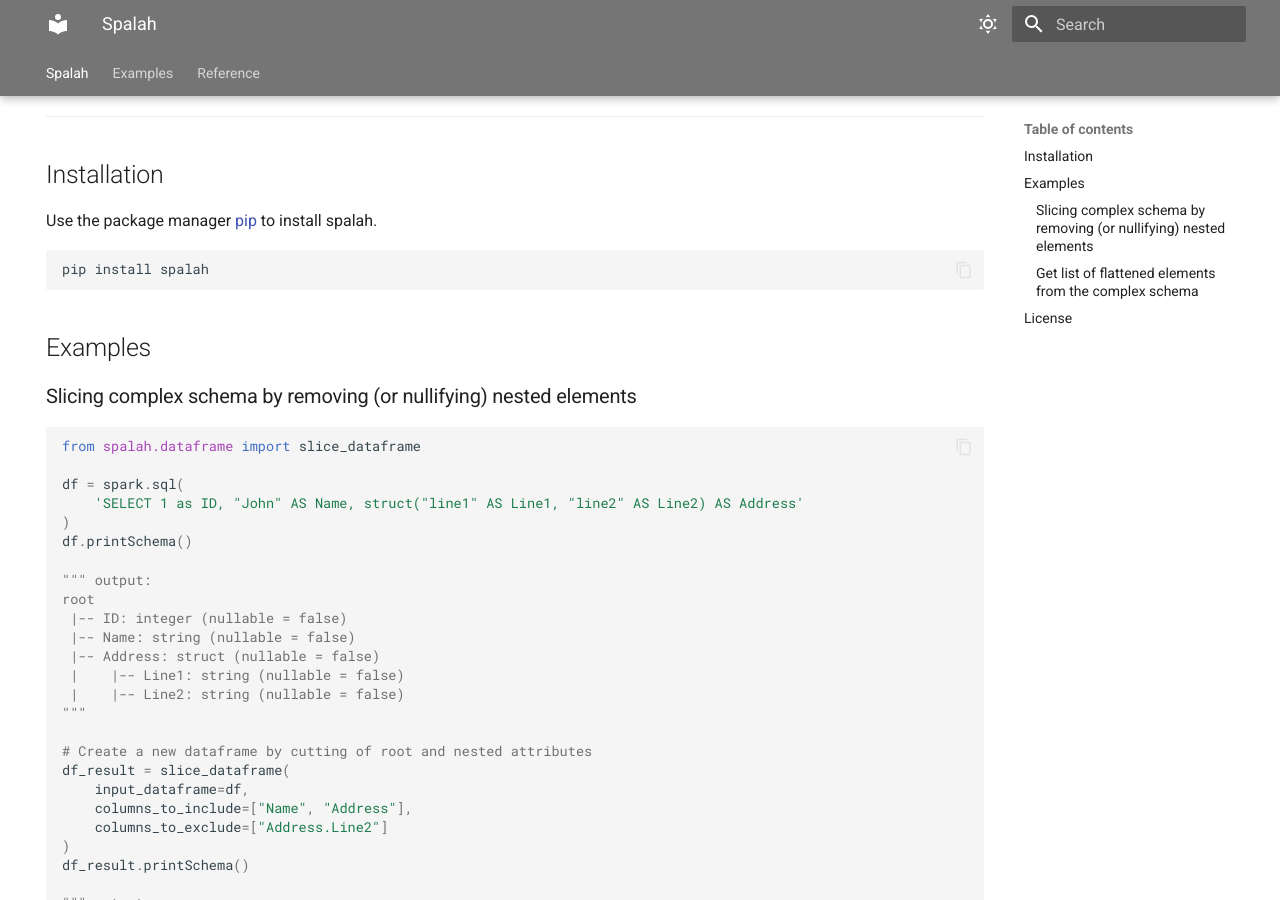
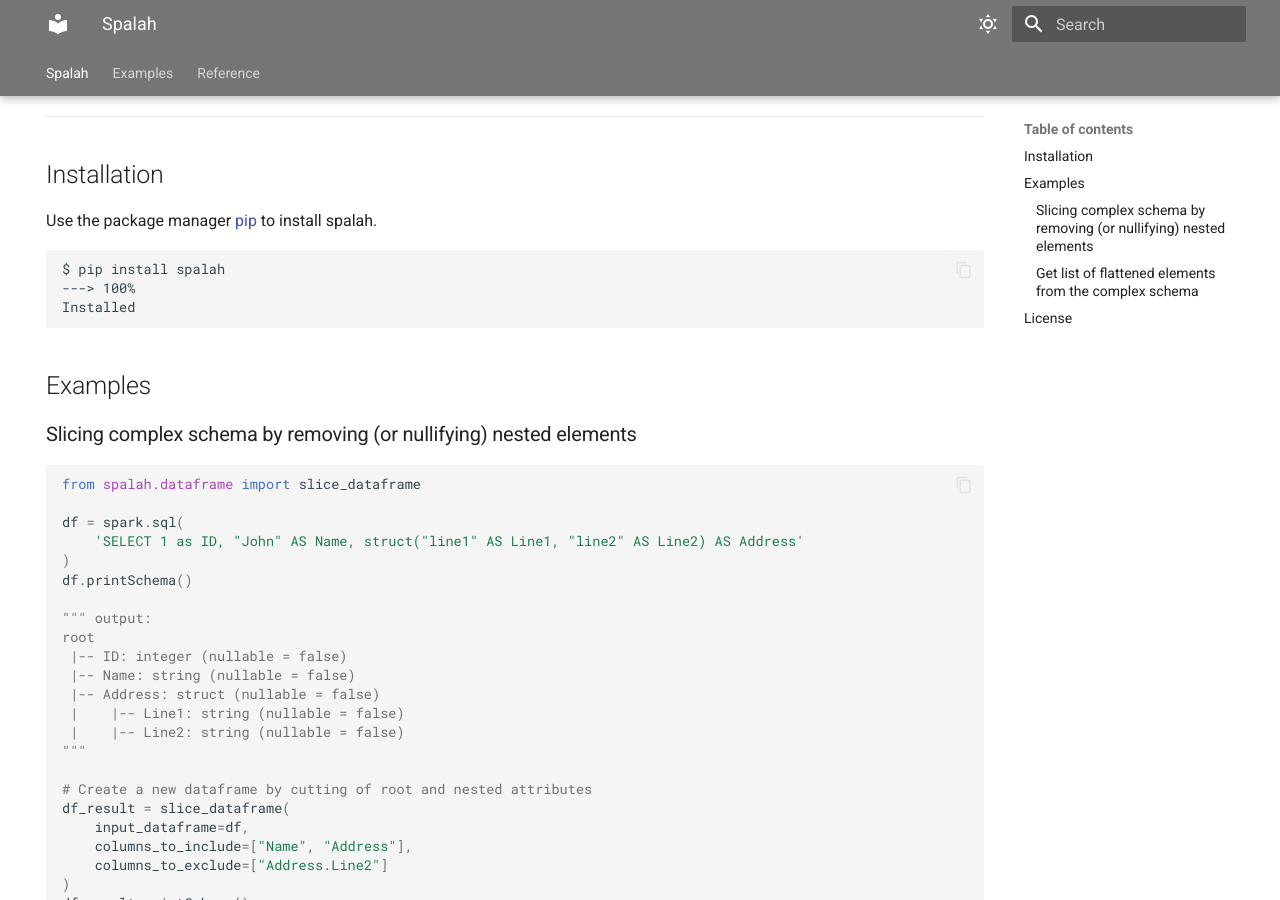
Before and after one commit to avolok/spalah, an MkDocs documentation site: the page built from docs/index.md, in a window 1280 px wide and 900 px high, scrolled down 372 px. Built offline with MkDocs 1.6.1 and Material for MkDocs 9.7.7, drawn with Linux system fonts in a browser that asks for light colours.

Commit message:
docs-add-termynal-update-index

````diff
--- a/docs/index.md
+++ b/docs/index.md
@@ -22,8 +22,12 @@
 
 Use the package manager [pip](https://pip.pypa.io/en/stable/) to install spalah.
 
-```bash
-pip install spalah
+<!-- termynal -->
+
+```
+$ pip install spalah
+---> 100%
+Installed
 ```
 
 ## Examples
--- a/mkdocs.yml
+++ b/mkdocs.yml
@@ -2,7 +2,6 @@
 theme:
   name: "material"
   palette:
-
 
 
     # Palette toggle for light mode
@@ -29,15 +28,12 @@
     - navigation.path
     - navigation.indexes
     - toc.follow
-    # - toc.integrate
     - navigation.top
     - search.suggest
     - search.highlight
     - header.autohide
     - navigation.footer
     - content.code.copy
-  #icon:
-  #  logo: bootstrap/envelope-paper
 
 extra:
   social:
@@ -53,6 +49,7 @@
 plugins:
   - search
   - autorefs
+  - termynal
   - mkdocstrings:
       handlers:
         python:
@@ -83,9 +80,6 @@
   - "Examples":
     - "spalah.dataframe": examples_dataframe.md
     - "spalah.datalake": examples_datalake.md
-  #- tutorials.md
-  #- How-To Guides: how-to-guides.md
   - "Reference":
     - "spalah.dataframe": reference_dataframe.md
     - "spalah.datalake": reference_datalake.md
-  #- explanation.md
--- a/pyproject.toml
+++ b/pyproject.toml
@@ -11,7 +11,7 @@
 readme = "README.md"
 
 [tool.poetry.dependencies]
-python = ">=3.8.1"
+python = ">=3.8.1,<4.0.0"
 black = "==22.3.0"
 bump2version = "==1.0.1"
 coverage = "==6.4.1"
@@ -33,7 +33,8 @@
 [tool.poetry.group.docs.dependencies]
 mkdocs-material = "^9.0.6"
 mkdocstrings = {extras = ["python"], version = "^0.20.0"}
-mkdocs = "1.4.2"
+mkdocs = ">=1.4.2"
+termynal = ">=0.2.1"
 
 [tool.semantic_release]
 version_variable = [
````
Also changed, not shown: 1 other file.
